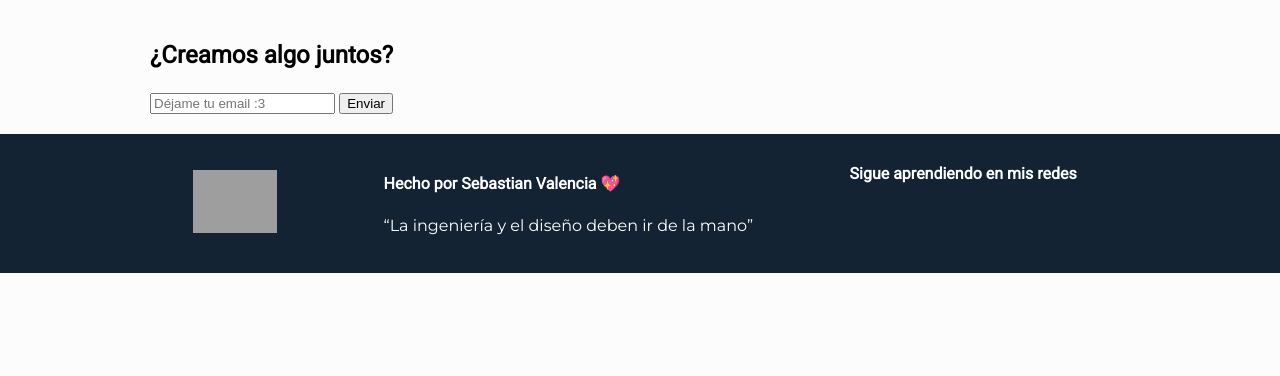
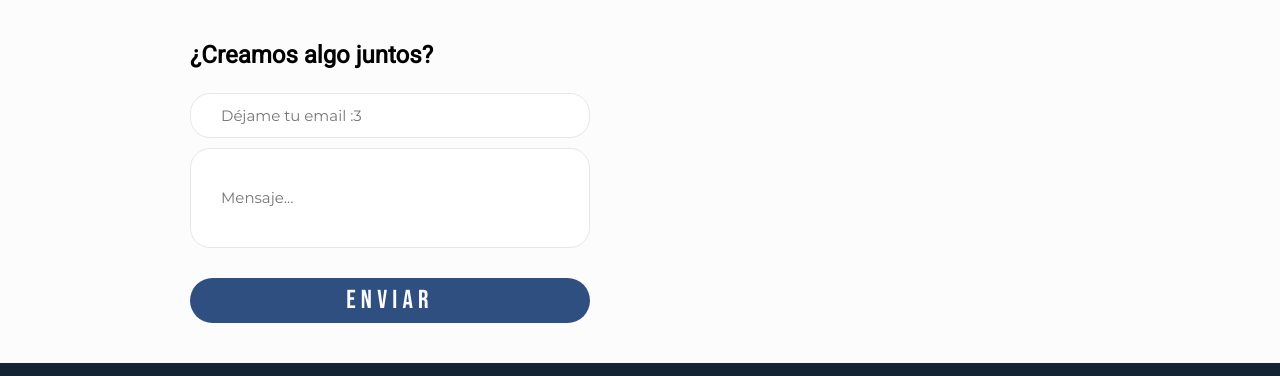
Before and after one commit to sebasnop/sebasnop.github.io, a plain HTML site: page index.html in a window 1280 px wide. Shown: the part 1651-2027 px from the top of the page. Before the commit the page ends 1924 px from the top, so only its background shows below. Drawn offline with Linux system fonts and the light colour scheme; grey boxes are pictures that could not be loaded; a web font is replaced by a local one.

Commit message:
Vista del formulario finalizada.

```diff
--- a/css/estilos.css
+++ b/css/estilos.css
@@ -4,6 +4,7 @@ font-family: 'Bebas Neue', cursive;
 font-family: 'Montserrat', sans-serif;
 font-family: 'Rustico', cursive;
 */
+
 
 /* GLOBALES */
 
@@ -51,7 +52,9 @@ p{
     line-height: 24px;
 }
 
+
 /* ESPECÍFICOS */
+
 
 /* Header */
 
@@ -107,6 +110,7 @@ p{
     color: white;
   }
 
+
 /* Hero */
 
 .hero{
@@ -152,6 +156,7 @@ h1.hero-expression{
     letter-spacing: 0.1em;
 }
 
+
 /* Protfolio & Projects */
 
 .portfolio{
@@ -196,6 +201,7 @@ h1.hero-expression{
     margin: 0px;
     width: 320px;
 }
+
 
 /* Creations & Creation */
 
@@ -266,6 +272,67 @@ h1.hero-expression{
   }
 
 
+/* Contacto */
+
+.contact{
+    padding: 0px 40px;
+}
+
+.contact-form{
+    display: block;
+    width: 400px;
+}
+
+.contact-form input{
+    border: #E7E7E7 solid 1px;
+    border-radius: 20px;
+
+    width: 400px;
+    font-size: 12pt;
+
+    padding: 0px 30px;
+    margin-bottom: 10px;
+
+    box-sizing: border-box;
+}
+
+#email{
+    height: 45px;
+    font: 400 15px "Montserrat";
+}
+
+#message{
+    height: 100px;
+    font: 400 15px "Montserrat";
+}
+
+.contact-form input:hover{
+    border: gray solid 1px;
+    width: 400px;
+}
+
+.contact-form button{
+    background-color: #2F4F80;
+    border-radius: 50px;
+    color: #FCFCFC;
+    height: 45px;
+    width: 400px;
+    font: 400 26px "Bebas Neue";
+    letter-spacing: 0.2em;
+
+    border-style: none;
+
+    margin-bottom: 20px;
+    margin-top: 20px;
+
+}
+
+.contact-form button:hover{
+    background-color: #7C7DF0;
+    color: white;
+}
+
+
 /* Footer */
 
 .footer{
--- a/index.html
+++ b/index.html
@@ -66,7 +66,7 @@
                     <br/><br/>
                     Ingeniero, diseñador
                     <br/>
-                    y creador con amor <3
+                    y creador con amor &#128156
                     <br/>
                 </h1>
                 <h1 class="hero-expression">
@@ -172,17 +172,26 @@
 
         </section>
 
+        <!--Contáctame--->
         <section id="contacto" class="contact">
 
-            <form action "/subscription" class="contact-form">
+            <div class="contact-form">
 
-                <h3>¿Creamos algo juntos?</h3>
+                <form action "/subscription" >
 
-                <input type="email" id="email"
-                placeholder="Déjame tu email :3"/>
-                <input type="submit" value="Enviar"/>
+                    <h3>¿Creamos algo juntos?</h3>
 
-            </form>
+                    <input type="email" id="email"
+                    placeholder="Déjame tu email :3"/>
+
+                    <input type="text" id="message"
+                    placeholder="Mensaje..."/>
+
+                    <button>Enviar</button>
+
+                </form>
+
+            </div>
 
 
             <div class="contact-details">
```
